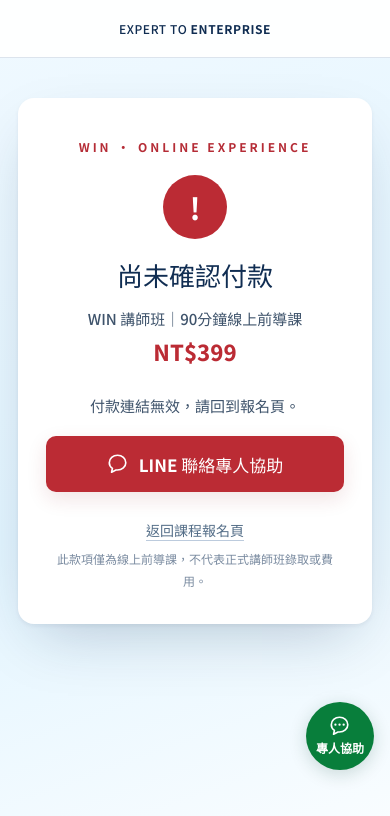
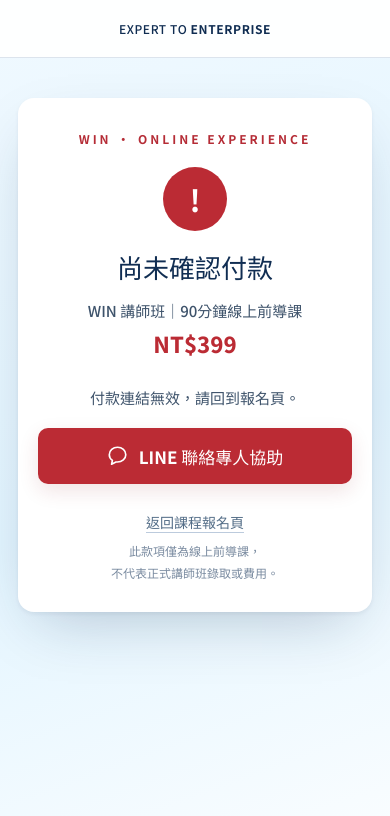
Before and after one commit to interstella2025-commits/winwinwin, a Next.js app in the folder vercel-win/: page /payment in a window 390 px wide. Shown: the top 816 px of the page. Built offline with nearby package versions, Linux system fonts and the light colour scheme.

Commit message:
Payment page: hide floating LINE bubble, full-width LINE button, factual step copy

```diff
--- a/vercel-win/app/payment/page.tsx
+++ b/vercel-win/app/payment/page.tsx
@@ -28,7 +28,7 @@ export default function Payment(){
  <p className="pay-product">{test?'WIN 金流驗收測試':'WIN 講師班｜90分鐘線上前導課'}<br/><strong>NT${result?.amount??(test?1:399)}</strong></p>
  {result&&<dl className="pay-meta"><div><dt>訂單編號</dt><dd>{result.orderNo}</dd></div>{!test&&result.session&&<div><dt>暫定場次</dt><dd>{result.session}</dd></div>}</dl>}
  {paid&&!test&&<section className="pay-next" aria-labelledby="next-title"><h2 id="next-title">下一步</h2><ol>
- <li><span className="pay-step">1</span><div><strong>加入 LINE 官方帳號</strong><p>上課連結與場次通知，<br/>會透過官方帳號提供。</p><LineButton label="加入 LINE 官方帳號"/></div></li>
+ <li><span className="pay-step">1</span><div><strong>加入 LINE 官方帳號</strong><p>加入後，課程相關問題<br/>可直接在 LINE 詢問。</p><LineButton label="加入 LINE 官方帳號"/></div></li>
  <li><span className="pay-step">2</span><div><strong>查收付款確認信</strong><p>{result.emailSent?'確認信已寄到你填寫的 Email，':'確認信正在寄送中，'}<br/>沒看到請查看垃圾郵件匣。</p></div></li></ol></section>}
  {paid&&test&&<p className="pay-text">NT$1 測試付款已完成。<br/>此為金流驗收，不包含課程報名或席位。<br/>{result.emailSent?'確認信已寄出，請查收（含垃圾郵件匣）。':'確認信尚在處理中。'}</p>}
  {(pending&&!timedOut||checking)&&<p className="pay-text">請稍候，系統正在確認付款結果。<br/>若已付款，請勿重複付款。</p>}
@@ -37,6 +37,6 @@ export default function Payment(){
  {failed&&<><p className="pay-text">{result!.status==='expired'?'這筆付款連結已逾時。':'目前尚未確認付款成功。'}<br/>若已扣款，請勿重複付款，<br/>請保留訂單編號並透過 LINE 聯絡我們。</p><LineButton label="LINE 聯絡專人協助"/></>}
  {error&&<><p className="pay-text" role="alert">{error}</p><LineButton label="LINE 聯絡專人協助"/></>}
  <p className="pay-back"><a href="/#apply">返回課程報名頁</a></p>
- <p className="pay-note">{test?'此為 NT$1 測試付款，不包含課程報名。':'此款項僅為線上前導課，不代表正式講師班錄取或費用。'}</p>
+ <p className="pay-note">{test?'此為 NT$1 測試付款，不包含課程報名。':<>此款項僅為線上前導課，<br/>不代表正式講師班錄取或費用。</>}</p>
  </div></main></div>
 }
--- a/vercel-win/app/payment/payment.css
+++ b/vercel-win/app/payment/payment.css
@@ -20,3 +20,4 @@
 .pay-back{margin:28px 0 8px;font-size:14px}.pay-back a{color:#536d87;border-bottom:1px solid #bccbdd}
 .pay-note{font-size:12px;line-height:1.8;color:#7a8ba0;margin:0}
 @media(min-width:601px){.pay-main{padding:64px 24px 120px}.pay-card{padding:48px 48px 36px}}
+body:has(.pay-page) .line-support{display:none}.pay-next li{flex-wrap:wrap}.pay-next li .pay-line{margin-left:-44px}@media(max-width:600px){.pay-card{padding:32px 20px 28px}}
```
